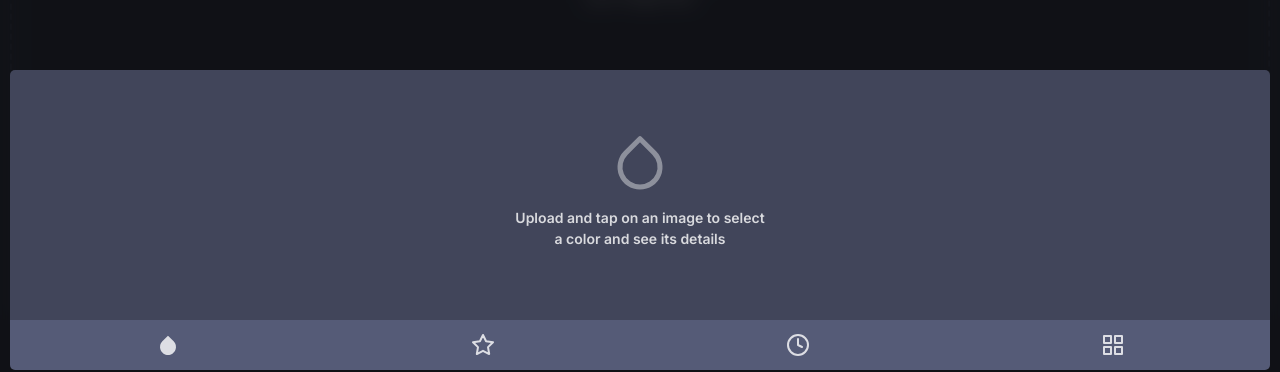
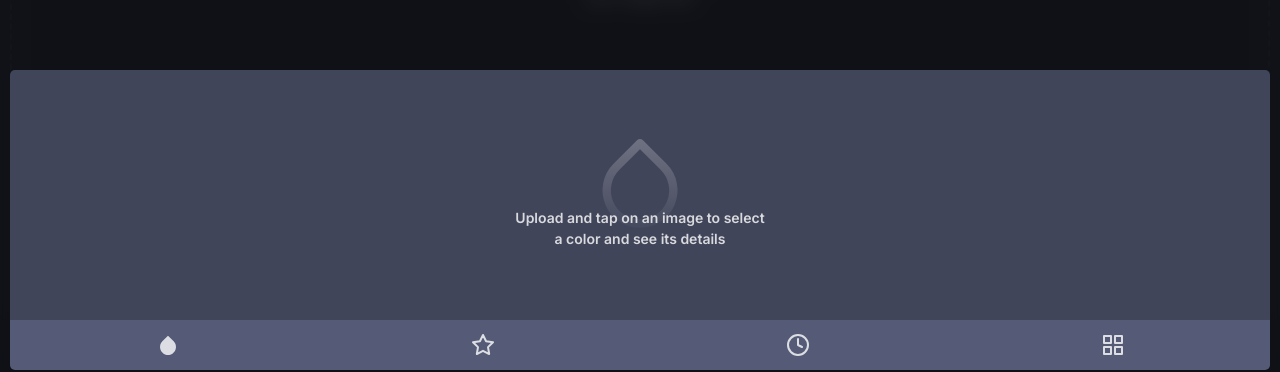
Before and after one commit to vlad-solomon/swwwatch, a React (Vite) app: page / in a window 1280 px wide. Both pictures are taken after a click on the element 167 px from the left and 765 px from the top of the page. Shown: the part 420-792 px from the top of the page. Built offline with nearby package versions, Linux system fonts and the light colour scheme.

Commit message:
Add gradient background to empty drawers

```diff
--- a/src/components/Drawer/Drawer.scss
+++ b/src/components/Drawer/Drawer.scss
@@ -10,21 +10,37 @@
 	right: 10px;
 	border-radius: var(--border-radius) var(--border-radius) 0 0;
 	z-index: 1;
-	max-height: 480px;
+	max-height: 480px; //todo min-width for all drawers?
 	overflow: auto;
 	&--empty {
+		gap: unset;
 		display: flex;
 		justify-content: center;
 		align-items: center;
 		flex-direction: column;
 		height: 250px;
 		img {
-			height: 60px;
+			height: 100px;
 			opacity: 0.5;
 		}
 		span {
+			position: relative;
 			text-align: center;
+			z-index: 1;
 			max-width: 250px;
+			margin-top: -25px;
+		}
+		&::before {
+			content: "";
+			position: absolute;
+			z-index: 1;
+			pointer-events: none;
+			top: 0;
+			left: 0;
+			display: block;
+			height: 75%;
+			width: 100%;
+			background: linear-gradient(180deg, transparent, var(--gray-500) 90%);
 		}
 	}
 }
--- a/src/components/Nav/Nav.scss
+++ b/src/components/Nav/Nav.scss
@@ -20,3 +20,5 @@
 		}
 	}
 }
+
+//todo active state
```
